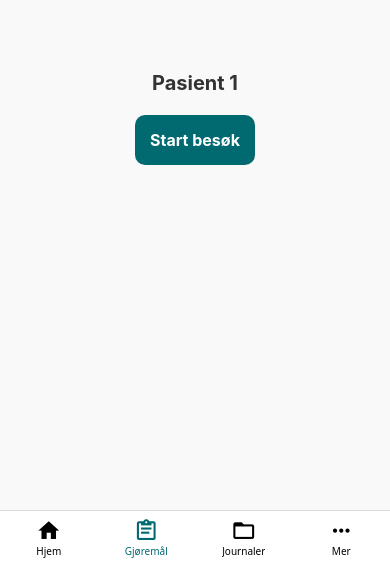
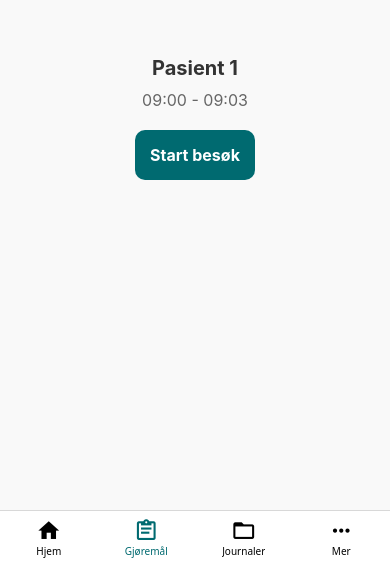
Before and after one commit to NTNU-IDI/TDT4900-Blockchain-Based-SSI-for-Homecare, a React Native app in the folder workerApp/: screen /Tasks in a window 390 px wide. Shown: the part 274-844 px from the top of the page. Built offline with nearby package versions, Linux system fonts and the light colour scheme.

Commit message:
4: add time to start task page

```diff
--- a/workerApp/screens/StartTaskPage.tsx
+++ b/workerApp/screens/StartTaskPage.tsx
@@ -10,23 +10,37 @@ const StartTaskPage: React.FC<{ navigation: any }> = ({ navigation }) => {
 
   const currentPatient = patients.find((p) => p.id === currentPatientId);
 
-  console.log('Current Patient:', currentPatient); // Debugging
-
-  const handleStart = () => {
-    dispatch(updatePatientStatus({ id: currentPatient!.id, status: 'Påbegynt' }));
-  };
-
   if (!currentPatient) {
     return (
       <View style={styles.container}>
-        <Text style={styles.noPatientText}>Ingen pasient er valgt</Text>
+        <Text style={styles.noPatientText}>Ingen pasient valgt</Text>
       </View>
     );
   }
 
+  // Parse start time and calculate total duration
+  const [startHour, startMinute] = currentPatient.time.split(':').map(Number); // Split "09:00" into [9, 0]
+  const totalDuration = currentPatient.tasks.reduce((sum, task) => sum + task.duration, 0); // Sum up task durations
+
+  // Calculate end time
+  const endTime = new Date();
+  endTime.setHours(startHour, startMinute + totalDuration);
+
+  const formattedEndTime = `${String(endTime.getHours()).padStart(2, '0')}:${String(
+    endTime.getMinutes()
+  ).padStart(2, '0')}`;
+
+  const handleStart = () => {
+    dispatch(updatePatientStatus({ id: currentPatient.id, status: 'Påbegynt' }));
+  };
+
   return (
     <View style={styles.container}>
       <Text style={styles.patientText}>{currentPatient.name}</Text>
+      {/* Display the time range */}
+      <Text style={styles.patientTime}>
+        {currentPatient.time} - {formattedEndTime}
+      </Text>
       {currentPatient.status === 'Ikke startet' ? (
         <TouchableOpacity style={styles.startButton} onPress={handleStart}>
           <Text style={styles.startButtonText}>Start besøk</Text>
@@ -60,8 +74,13 @@ const styles = StyleSheet.create({
   patientText: {
     fontSize: 20,
     fontWeight: 'bold',
+    marginBottom: 10,
+    color: '#333',
+  },
+  patientTime: {
+    fontSize: 16,
+    color: '#666',
     marginBottom: 20,
-    color: '#333',
   },
   startButton: {
     backgroundColor: '#006A70',
--- a/workerApp/screens/StartedTaskPage.tsx
+++ b/workerApp/screens/StartedTaskPage.tsx
@@ -117,7 +117,7 @@ let visitTimer: NodeJS.Timeout | null = null;
               onPress={() => openTaskDescription(task.description)}
             >
               <Text style={styles.taskName}>{task.name}</Text>
-              <Text style={styles.taskStatus}>Tid: {task.duration} min</Text>
+              <Text style={styles.taskStatus}>Beregnet tid: {task.duration} min</Text>
             </TouchableOpacity>
             <TouchableOpacity
               style={[
```
